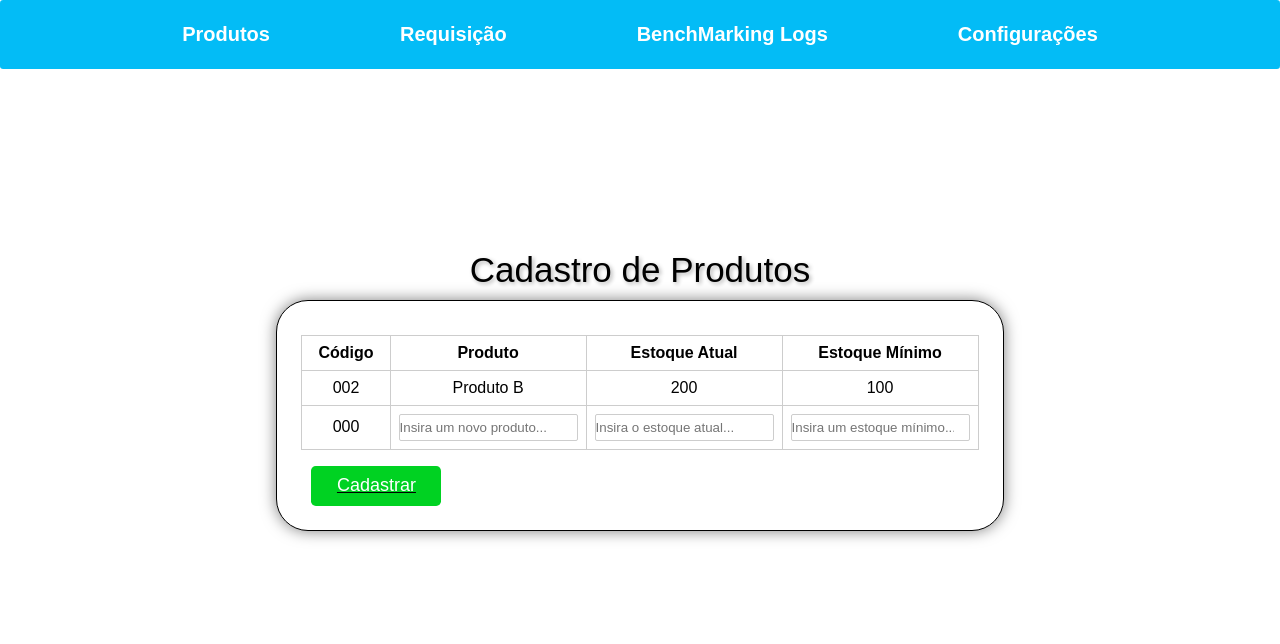
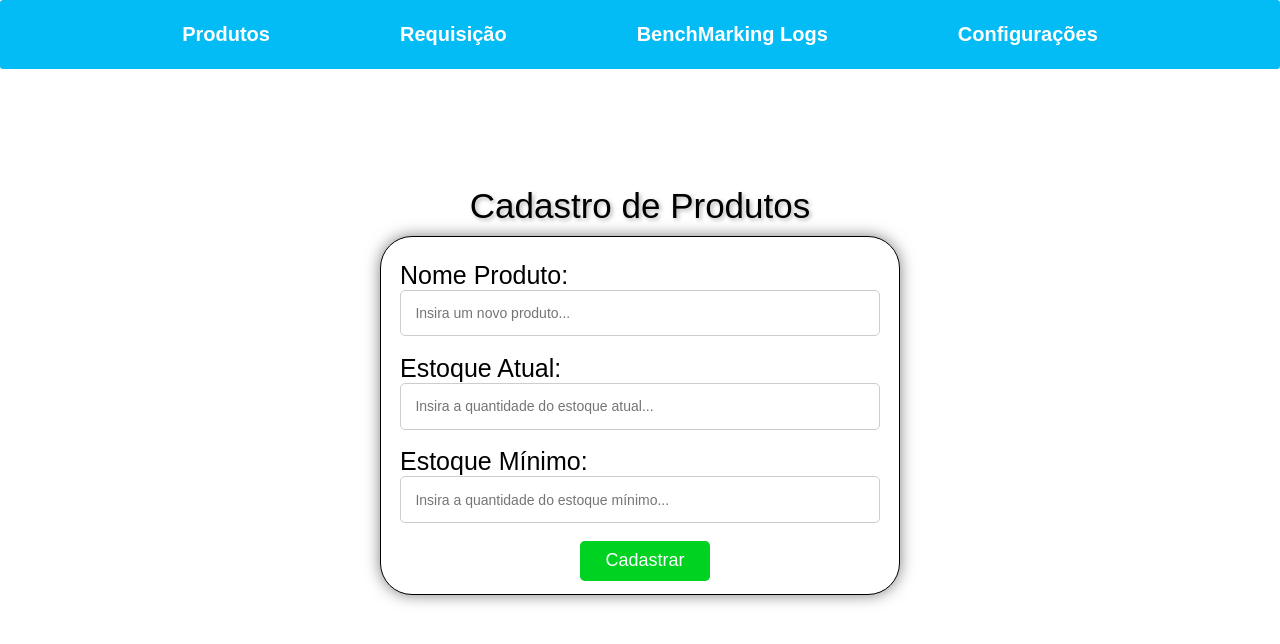
Before and after one commit to Aislann/AlmoxarifadoInteligente, a React (Vite) app: page /CadastroProdutos in a window 1280 px wide. Shown: the top 644 px of the page. Built offline with nearby package versions, Linux system fonts and the light colour scheme.

Commit message:
mudandoCadastroProduto.jsx

```diff
--- a/src/components/Produtos/CadastroProduto.jsx
+++ b/src/components/Produtos/CadastroProduto.jsx
@@ -18,34 +18,19 @@ const CadastroProdutos = () => {
         <div className="header">
           <span>Cadastro de Produtos</span>
         </div>
-        <div className='conteudo'>
-        <div className="gestaoProdutos">
+        <div className="conteudo">
+        <div className="cadProd">
+          <label htmlFor="">Nome Produto: </label>
+          <input type="text" className='addProduto' placeholder='Insira um novo produto...'/>
 
-        <table class="tabelaItens" id="tabelaItens">
-            <tr>
-                <th>Código</th>
-                <th>Produto</th>
-                <th>Estoque Atual</th>
-                <th>Estoque Mínimo</th>
-            </tr>
+          <label htmlFor="">Estoque Atual: </label>
+          <input type="number" className='addProduto' placeholder='Insira a quantidade do estoque atual...'/>
 
-            <tr>
-                <td>002</td>
-                <td>Produto B</td>
-                <td>200</td>
-                <td>100</td>
-            </tr>
+          <label htmlFor="">Estoque Mínimo: </label>
+          <input type="number" className='addProduto' placeholder='Insira a quantidade do estoque mínimo...'/>
 
-            <tr>
-            <td>000</td>
-            <td><input type="text" className='addProduto' placeholder='Insira um novo produto...'/></td>
-            <td><input type="number" className='addProduto' placeholder='Insira o estoque atual...'/></td>
-            <td><input type="number" className='addProduto' placeholder='Insira um estoque mínimo...'/></td>
-            </tr>
-
-          </table>
-          <Link className='cad' to={"/GestaoProdutos"} >
-          <button className='btn-addProd' id='BtnInserirItens'>Cadastrar</button>
+          <Link className='btn-cad' to={"/GestaoProdutos"} >
+            <button className='btn-addProd' id='BtnInserirItens'>Cadastrar</button>
           </Link>
           </div>
         </div>
```
